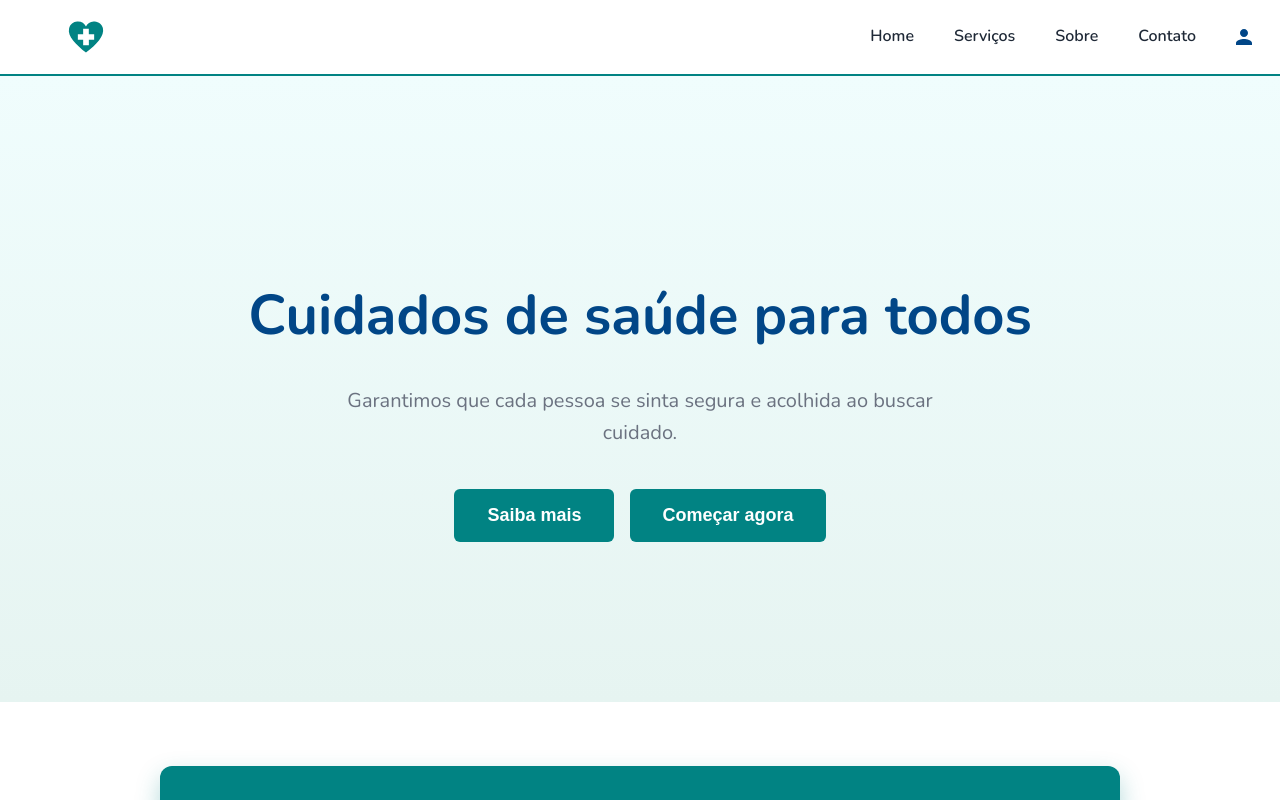
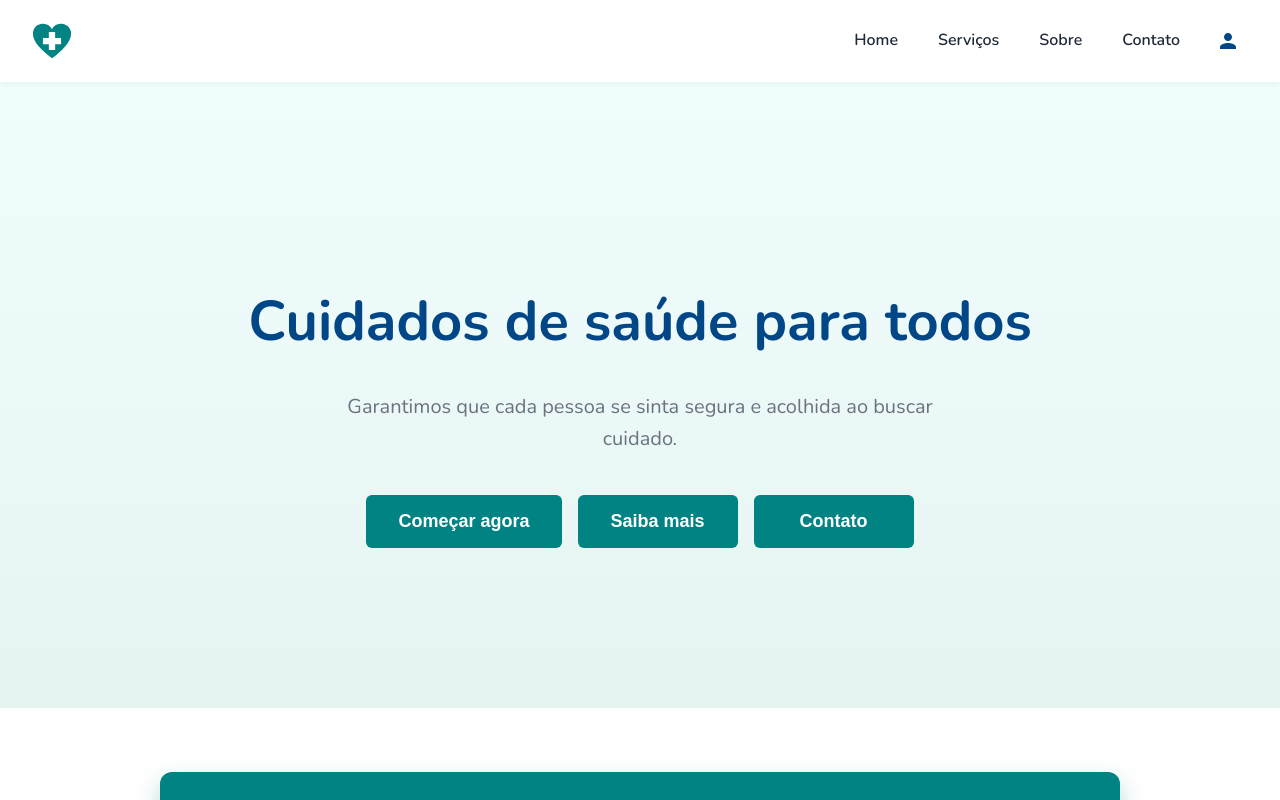
Before and after one commit to misaelalves99/lacrei-saude, a Next.js app: page / in a window 1280 px wide. Shown: the top 800 px of the page. Built offline with nearby package versions, Linux system fonts and the light colour scheme.

Commit message:
Atualizando Header

```diff
--- a/src/app/components/contact/ContactForm.tsx
+++ b/src/app/components/contact/ContactForm.tsx
@@ -1,3 +1,5 @@
+// src/components/contact/ContactForm.tsx
+
 "use client";
 
 import React, { useState } from "react";
--- a/src/app/components/layout/Header.styles.ts
+++ b/src/app/components/layout/Header.styles.ts
@@ -1,15 +1,17 @@
 import styled from "styled-components";
+
+// ---------- STYLED COMPONENTS ----------
 
 export const HeaderContainer = styled.header`
   display: flex;
   align-items: center;
   justify-content: space-between;
-  padding: clamp(0.75rem, 2vw, 1rem) 1rem;
+  padding: clamp(1rem, 2vw, 1.25rem) 2rem;
   background: ${({ theme }) => theme.colors.white};
-  border-bottom: 2px solid ${({ theme }) => theme.colors.primary};
   position: sticky;
   top: 0;
   z-index: 100;
+  box-shadow: 0 2px 6px rgba(0,0,0,0.05);
 `;
 
 export const Brand = styled.div`
@@ -51,12 +53,12 @@ export const NavLink = styled.a`
   text-decoration: none;
   padding: 0.5rem 0.75rem;
   border-radius: 6px;
+  color: ${({ theme }) => theme.colors.text};
   transition: background 0.2s ease, color 0.2s ease;
-  color: ${({ theme }) => theme.colors.text};
 
   &:hover,
   &:focus-visible {
-    background: rgba(1, 131, 131, 0.1);
+    background: rgba(1,131,131,0.1);
     color: ${({ theme }) => theme.colors.primaryDark};
     outline: none;
   }
@@ -75,7 +77,7 @@ export const MenuButton = styled.button`
 
   &:hover,
   &:focus-visible {
-    background: rgba(1, 131, 131, 0.1);
+    background: rgba(1,131,131,0.1);
     outline: none;
   }
 
@@ -86,35 +88,19 @@ export const MenuButton = styled.button`
 
 export const MobilePanel = styled.div<{ open: boolean }>`
   position: absolute;
-  right: 1rem;
+  right: 2rem;
   top: 72px;
   background: ${({ theme }) => theme.colors.white};
   border-radius: 12px;
-  box-shadow: 0 8px 28px rgba(2, 6, 23, 0.12);
-  padding: 0.75rem;
+  box-shadow: 0 8px 28px rgba(2,6,23,0.12);
+  padding: 1rem;
   display: ${({ open }) => (open ? "flex" : "none")};
   flex-direction: column;
   gap: 0.5rem;
   z-index: 120;
 
-  a {
-    padding: 0.5rem 0.75rem;
-    border-radius: 6px;
-    font-weight: 600;
-    text-decoration: none;
-    color: ${({ theme }) => theme.colors.text};
-    transition: background 0.2s ease, color 0.2s ease;
-
-    &:hover,
-    &:focus-visible {
-      background: rgba(1, 131, 131, 0.1);
-      color: ${({ theme }) => theme.colors.primaryDark};
-      outline: none;
-    }
-  }
-
   @media (min-width: 769px) {
-    display: none;
+    display: none !important;
   }
 `;
 
@@ -131,37 +117,7 @@ export const UserButton = styled.button`
 
   &:hover,
   &:focus-visible {
-    background: rgba(1, 131, 131, 0.1);
+    background: rgba(1,131,131,0.1);
     outline: none;
   }
 `;
-
-export const UserPanel = styled.div`
-  position: absolute;
-  top: 100%;
-  right: 0;
-  background: ${({ theme }) => theme.colors.white};
-  border-radius: ${({ theme }) => theme.radius.md};
-  box-shadow: 0 8px 28px rgba(2, 6, 23, 0.12);
-  padding: 0.5rem 0;
-  display: flex;
-  flex-direction: column;
-  gap: 0.25rem;
-  z-index: 150;
-
-  a {
-    padding: 0.5rem 1rem;
-    font-weight: 600;
-    border-radius: 6px;
-    text-decoration: none;
-    color: ${({ theme }) => theme.colors.text};
-    transition: background 0.2s ease;
-
-    &:hover,
-    &:focus-visible {
-      background: rgba(1, 131, 131, 0.1);
-      color: ${({ theme }) => theme.colors.primaryDark};
-      outline: none;
-    }
-  }
-`;
--- a/src/app/components/layout/Header.tsx
+++ b/src/app/components/layout/Header.tsx
@@ -4,7 +4,20 @@ import { useState, useEffect, useRef, memo } from "react";
 import Link from "next/link";
 import Image from "next/image";
 import dynamic from "next/dynamic";
-import * as S from "./Header.styles";
+import {
+  HeaderContainer,
+  Brand,
+  Nav,
+  DesktopList,
+  NavItem,
+  NavLink,
+  MenuButton,
+  MobilePanel,
+  UserButton
+} from "./Header.styles";
+
+// Lazy load do painel de usuário
+const UserPanelLazy = dynamic(() => import("./UserPanelLazy"), { ssr: false });
 
 const NAV_LINKS = [
   { href: "/", label: "Home" },
@@ -13,77 +26,57 @@ const NAV_LINKS = [
   { href: "/contato", label: "Contato" },
 ];
 
-// Lazy load do painel de usuário
-const UserPanelLazy = dynamic(() => import("./UserPanelLazy"), { ssr: false });
-
 function HeaderComponent() {
   const [openMenu, setOpenMenu] = useState(false);
   const [openUser, setOpenUser] = useState(false);
   const menuRef = useRef<HTMLDivElement | null>(null);
   const userRef = useRef<HTMLDivElement | null>(null);
 
-  // Fecha menus ao clicar fora
   useEffect(() => {
-    function handleOutside(e: MouseEvent) {
-      if (openMenu && menuRef.current && !menuRef.current.contains(e.target as Node)) {
-        setOpenMenu(false);
-      }
-      if (openUser && userRef.current && !userRef.current.contains(e.target as Node)) {
-        setOpenUser(false);
-      }
-    }
+    const handleOutside = (e: MouseEvent) => {
+      if (openMenu && menuRef.current && !menuRef.current.contains(e.target as Node)) setOpenMenu(false);
+      if (openUser && userRef.current && !userRef.current.contains(e.target as Node)) setOpenUser(false);
+    };
     document.addEventListener("mousedown", handleOutside);
     return () => document.removeEventListener("mousedown", handleOutside);
   }, [openMenu, openUser]);
 
-  // Fecha menus com Esc
   useEffect(() => {
-    function onKey(e: KeyboardEvent) {
+    const handleEsc = (e: KeyboardEvent) => {
       if (e.key === "Escape") {
         setOpenMenu(false);
         setOpenUser(false);
       }
-    }
-    document.addEventListener("keydown", onKey);
-    return () => document.removeEventListener("keydown", onKey);
+    };
+    document.addEventListener("keydown", handleEsc);
+    return () => document.removeEventListener("keydown", handleEsc);
   }, []);
 
   return (
-    <S.HeaderContainer role="banner" aria-label="Cabeçalho da Lacrei Saúde">
-      {/* Logo */}
-      <S.Brand>
+    <HeaderContainer role="banner" aria-label="Cabeçalho da Lacrei Saúde">
+      <Brand>
         <Link href="/" aria-label="Lacrei Saúde — Início">
-          <Image
-            src="/assets/logo.svg"
-            alt="Lacrei Saúde"
-            width={140}
-            height={36}
-            style={{ width: "140px", height: "36px" }}
-            priority
-          />
+          <Image src="/assets/logo.svg" alt="Lacrei Saúde" width={40} height={40} priority />
         </Link>
-      </S.Brand>
+      </Brand>
 
-      {/* Navegação */}
-      <S.Nav aria-label="Navegação principal">
-        {/* Links desktop */}
-        <S.DesktopList role="menubar">
-          {NAV_LINKS.map((link) => (
-            <S.NavItem key={link.href} role="none">
-              <Link href={link.href} role="menuitem" passHref legacyBehavior>
-                <S.NavLink>{link.label}</S.NavLink>
+      <Nav aria-label="Navegação principal">
+        <DesktopList role="menubar">
+          {NAV_LINKS.map(link => (
+            <NavItem key={link.href} role="none">
+              <Link href={link.href} passHref legacyBehavior>
+                <NavLink role="menuitem">{link.label}</NavLink>
               </Link>
-            </S.NavItem>
+            </NavItem>
           ))}
 
-          {/* Ícone de usuário */}
-          <S.NavItem style={{ position: "relative" }}>
+          <NavItem style={{ position: "relative" }}>
             <div ref={userRef}>
-              <S.UserButton
+              <UserButton
                 aria-label="Menu do usuário"
                 aria-haspopup="true"
                 aria-expanded={openUser}
-                onClick={() => setOpenUser((prev) => !prev)}
+                onClick={() => setOpenUser(prev => !prev)}
               >
                 <svg width="24" height="24" viewBox="0 0 24 24" fill="none">
                   <path
@@ -91,43 +84,40 @@ function HeaderComponent() {
                     fill="currentColor"
                   />
                 </svg>
-              </S.UserButton>
+              </UserButton>
 
               {openUser && <UserPanelLazy onClose={() => setOpenUser(false)} />}
             </div>
-          </S.NavItem>
-        </S.DesktopList>
+          </NavItem>
+        </DesktopList>
 
-        {/* Botão mobile */}
-        <S.MenuButton
+        <MenuButton
           aria-controls="mobile-menu"
           aria-expanded={openMenu}
           aria-label={openMenu ? "Fechar menu" : "Abrir menu"}
-          onClick={() => setOpenMenu((prev) => !prev)}
+          onClick={() => setOpenMenu(prev => !prev)}
         >
           <svg width="22" height="22" viewBox="0 0 24 24" aria-hidden="true">
             <path d="M4 6h16M4 12h16M4 18h16" stroke="currentColor" strokeWidth="1.5" strokeLinecap="round" />
           </svg>
-        </S.MenuButton>
+        </MenuButton>
 
-        {/* Menu mobile */}
-        <S.MobilePanel id="mobile-menu" role="menu" aria-label="Menu móvel" open={openMenu} ref={menuRef}>
-          {NAV_LINKS.map((link) => (
-            <Link key={link.href} href={link.href} role="menuitem" passHref legacyBehavior>
-              <S.NavLink onClick={() => setOpenMenu(false)}>{link.label}</S.NavLink>
+        <MobilePanel open={openMenu} ref={menuRef} role="menu" aria-label="Menu móvel">
+          {NAV_LINKS.map(link => (
+            <Link key={link.href} href={link.href} passHref legacyBehavior>
+              <NavLink onClick={() => setOpenMenu(false)}>{link.label}</NavLink>
             </Link>
           ))}
           <Link href="/login" passHref legacyBehavior>
-            <S.NavLink onClick={() => setOpenMenu(false)}>Login</S.NavLink>
+            <NavLink onClick={() => setOpenMenu(false)}>Login</NavLink>
           </Link>
           <Link href="/register" passHref legacyBehavior>
-            <S.NavLink onClick={() => setOpenMenu(false)}>Cadastrar</S.NavLink>
+            <NavLink onClick={() => setOpenMenu(false)}>Cadastrar</NavLink>
           </Link>
-        </S.MobilePanel>
-      </S.Nav>
-    </S.HeaderContainer>
+        </MobilePanel>
+      </Nav>
+    </HeaderContainer>
   );
 }
 
-// Memoiza o Header
 export default memo(HeaderComponent);
--- /dev/null
+++ b/src/app/components/layout/UserPanelLazy.styles.ts
@@ -0,0 +1,31 @@
+import styled from "styled-components";
+
+export const UserPanelContainer = styled.div`
+  position: absolute;
+  top: 100%;
+  right: 0;
+  background: ${({ theme }) => theme.colors.white};
+  border-radius: ${({ theme }) => theme.radius.md};
+  box-shadow: 0 8px 28px rgba(2,6,23,0.12);
+  padding: 0.5rem 0;
+  display: flex;
+  flex-direction: column;
+  gap: 0.25rem;
+  z-index: 150;
+`;
+
+export const UserPanelLink = styled.a`
+  padding: 0.5rem 1rem;
+  font-weight: 600;
+  border-radius: 6px;
+  text-decoration: none;
+  color: ${({ theme }) => theme.colors.text};
+  transition: background 0.2s ease;
+
+  &:hover,
+  &:focus-visible {
+    background: rgba(1,131,131,0.1);
+    color: ${({ theme }) => theme.colors.primaryDark};
+    outline: none;
+  }
+`;
--- a/src/app/components/layout/UserPanelLazy.tsx
+++ b/src/app/components/layout/UserPanelLazy.tsx
@@ -1,8 +1,8 @@
-// src/components/Header/UserPanelLazy.tsx
+// src/components/layout/UserPanelLazy.tsx
 "use client";
 
 import Link from "next/link";
-import * as S from "./Header.styles";
+import { UserPanelContainer, UserPanelLink } from "./UserPanelLazy.styles";
 
 interface Props {
   onClose: () => void;
@@ -10,13 +10,13 @@ interface Props {
 
 export default function UserPanelLazy({ onClose }: Props) {
   return (
-    <S.UserPanel role="menu" aria-label="Opções do usuário">
+    <UserPanelContainer role="menu" aria-label="Opções do usuário">
       <Link href="/login" passHref legacyBehavior>
-        <S.NavLink onClick={onClose}>Login</S.NavLink>
+        <UserPanelLink onClick={onClose}>Login</UserPanelLink>
       </Link>
       <Link href="/register" passHref legacyBehavior>
-        <S.NavLink onClick={onClose}>Cadastrar</S.NavLink>
+        <UserPanelLink onClick={onClose}>Cadastrar</UserPanelLink>
       </Link>
-    </S.UserPanel>
+    </UserPanelContainer>
   );
 }
--- a/src/app/components/sections/Hero.tsx
+++ b/src/app/components/sections/Hero.tsx
@@ -17,12 +17,16 @@ export const Hero: React.FC = () => {
       </Subtitle>
       <Actions>
         <AccessibleButton
+          label="Começar agora"
+          onClick={() => router.push("/servicos")}
+        />
+        <AccessibleButton
           label="Saiba mais"
           onClick={() => router.push("/sobre")}
         />
         <AccessibleButton
-          label="Começar agora"
-          onClick={() => router.push("/servicos")}
+          label="Contato"
+          onClick={() => router.push("/contato")}
         />
       </Actions>
     </HeroWrapper>
--- a/src/app/contato/page.tsx
+++ b/src/app/contato/page.tsx
@@ -1,3 +1,5 @@
+// src/contato/page.tsx
+
 "use client";
 
 import React from "react";
```
